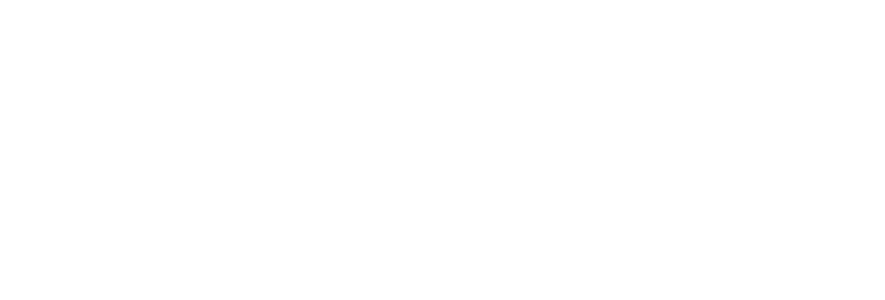
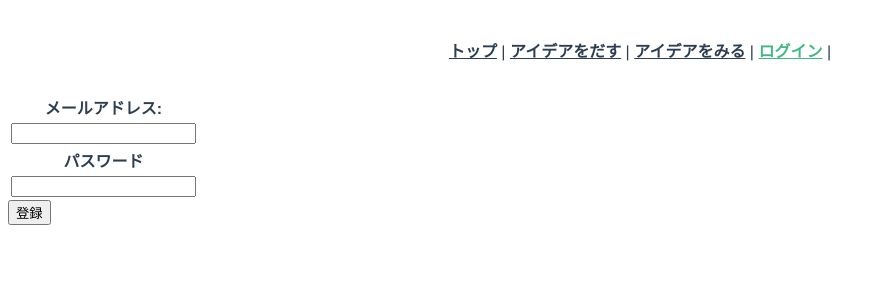
Before and after one commit to sisosyunya/ideal, a Vue app: page /login in a window 1280 px wide. Before the commit this address had no page. Shown: the top 300 px of the page, without its empty margins (0-885 px from the left). Built offline with nearby package versions, Linux system fonts and the light colour scheme.

Commit message:
ログイン機能の途中とひょうじの修正したやつ

```diff
--- a/src/components/VCard.vue
+++ b/src/components/VCard.vue
@@ -1,34 +1,37 @@
 <template>
-  <div class="card" @click="() => (isModal = true)">
+  <div v-if = "sold" class="card" @click="() => (isModal = true)">
     <h3 class="card__title">{{ idea.title }}</h3>
+  </div>
+  <div v-else  class="card" >
+    <h3 class="card__title">sold out</h3>
   </div>
   <div v-show="isModal" class="overlay">
     <div class="modal_wrap">
       <button
         class="modal__close"
         @click="
-          reload();
-          () => (isModal = false);
+
+          () => (isModal = false)
         "
       >
         <span class="model__X">×</span>
       </button>
-      <div class="modal">
-        <div v-show="Making" class="text">
+      <!-- <div class="modal"> -->
+        <div v-show="Making" class="text modal">
           <h2 class="modal__title">{{ idea.title }}</h2>
           <p>価格</p>
           <h3 class="modal__price">{{ idea.price }}</h3>
           <button @click="deleteIdea" :disabled="deleteIsLoading">削除</button>
           <button class="modal__buy" @click="Makenew">購入</button>
         </div>
-        <div class="modaling" v-show="Making === false">
+        <div class="modaling modal" v-show="Making === false">
           <h2 class="modal__title_2">{{ idea.title }}</h2>
           <p>内容</p>
           <h3 class="modal__description_2">{{ idea.description }}</h3>
           <p>価格</p>
           <h3 class="modal__price_2">{{ idea.price }}</h3>
         </div>
-      </div>
+      <!-- </div> -->
       <!-- v-on ディレクティブを使うことで、DOM イベントの購読、イベント発火時の JavaScript の実行が可能になります。 -->
     </div>
   </div>
@@ -42,6 +45,7 @@ export default {
     isModal: false,
     deleteIsLoading: false,
     Making: true,
+    sold : true
   }),
   // ここから下はしようしていない←なにこれ
   methods: {
@@ -58,6 +62,7 @@ export default {
     async Makenew() {
       this.Making = false;
       this.isModal = true;
+      this.sold = false;
       const Making = await getDoc(doc(db, "ideas", this.idea.id));
       console.log(Making.data());
     },
--- a/src/router/index.js
+++ b/src/router/index.js
@@ -2,6 +2,7 @@ import { createRouter, createWebHistory } from 'vue-router'
 import Entrance from "../views/Entrance.vue"
 import Home from '../views/Home.vue'
 import Post from "../views/Post.vue"
+import Login from "../views/Login.vue"
 
 
 
@@ -20,8 +21,15 @@ const routes = [
     path: '/home',
     name: 'Home',
     component: Home
+  },
+  {
+    path: '/login',
+    name: 'Login',
+    component: Login
   }
 ]
+
+
 
 const router = createRouter({
   history: createWebHistory(process.env.BASE_URL),
--- a/src/views/Home.vue
+++ b/src/views/Home.vue
@@ -6,6 +6,7 @@
     <router-link to="/">トップ</router-link> |
     <router-link to="/post">アイデアをだす</router-link> |
     <router-link to="/home">アイデアをみる</router-link> |
+    <router-link to="/login">ログイン</router-link> |
   </div>
   <div class="container">
     <v-card v-for="(idea, i) in ideas" :key="i" :idea="idea" />
--- /dev/null
+++ b/src/views/Login.vue
@@ -0,0 +1,36 @@
+<template>
+      <div id="nav">
+    <router-link to="/">トップ</router-link> |
+    <router-link to="/post">アイデアをだす</router-link> |
+    <router-link to="/home">アイデアをみる</router-link> |
+        <router-link to="/login">ログイン</router-link> |
+  </div>
+  <div class="sign">
+      <table>
+          <tr>
+              <th>メールアドレス:</th>
+          </tr>
+          <tr>
+              <td><input type="email" v-model="mailaddress"/></td>
+         </tr>
+         <tr>
+             <th>パスワード</th>
+            </tr>
+            <td>
+            <input type="password" v-model="password"></td>
+      </table>
+      <button v-on:click="signUp">登録</button>
+  </div>
+</template>
+<script>
+// import { firebase } from "firebase/firestore"
+
+
+
+
+
+</script>
+
+<style scoped>
+
+</style>
--- a/src/views/Post.vue
+++ b/src/views/Post.vue
@@ -6,6 +6,7 @@
     <router-link to="/">トップ</router-link> |
     <router-link to="/post">アイデアをだす</router-link> |
     <router-link to="/home">アイデアをみる</router-link> |
+        <router-link to="/login">ログイン</router-link> |
   </div>
     <div class="post">
       <div class="space"></div>
```
